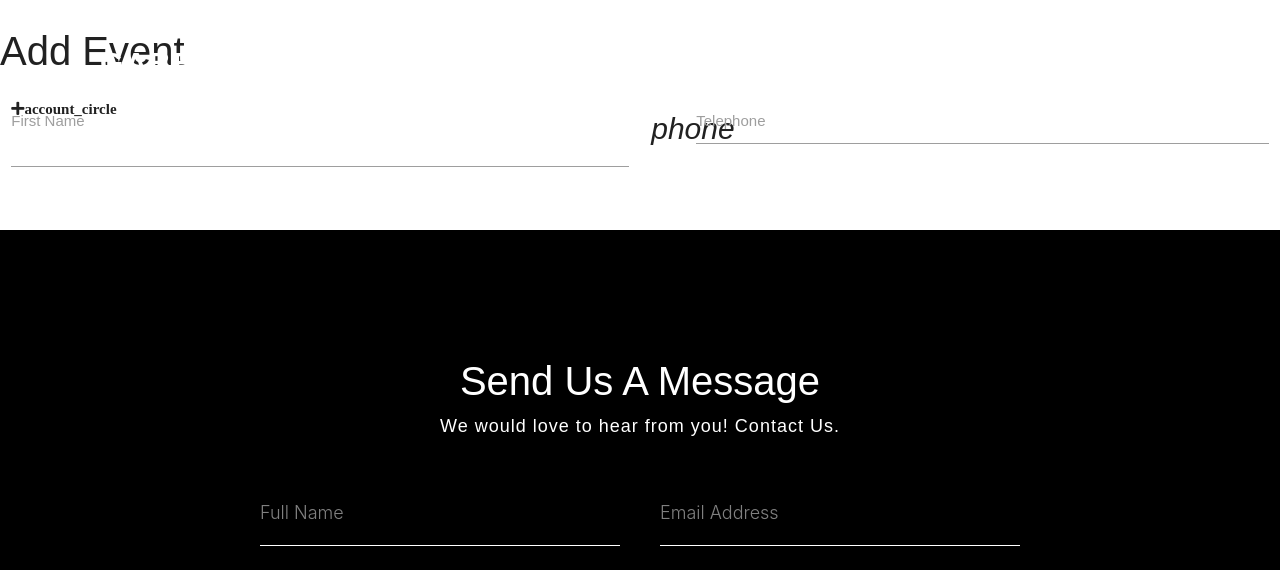
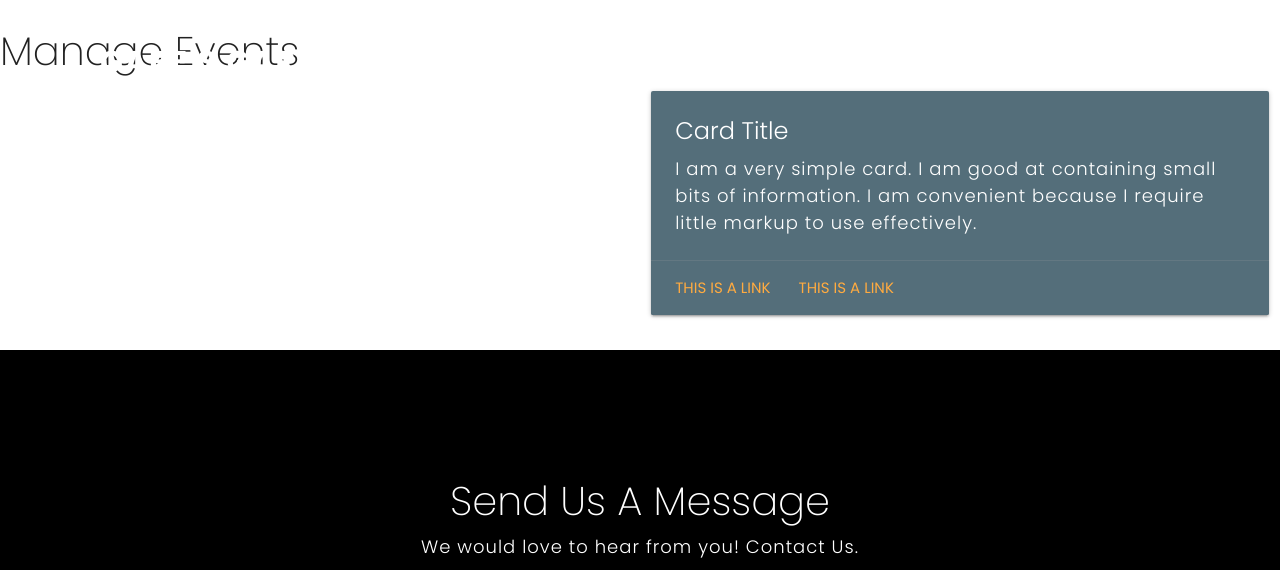
Before and after one commit to Code-Institute-Submissions/susanmarie87-The-Garden_NovResub, a Flask app: template templates/register_event.html in a window 1280 px wide. Shown: the top 570 px of the page. Run offline with Flask 2, Linux system fonts and the light colour scheme; the template is opened without the code that fills it, so the values that code supplies are empty; some libraries are stand-ins or nearby versions; some web fonts are replaced.

Commit message:
Add error pages and basic changes

```diff
--- a/static/css/styles.css
+++ b/static/css/styles.css
@@ -1,4 +1,4 @@
-@import url("https://fonts.googleapis.com/css?family=Nunito&display=swap");
+@import url('https://fonts.googleapis.com/css?family=Poppins:200,300,400,500,600,700,800,900&display=swap');
 
 * {
     margin: 0;
@@ -739,8 +727,81 @@ section .container.active .signinBx .imgBx {
     }
 }
 
+/*Login PAGE*/
+.container-login {
+    background: url('../img/backgroud.jpg');
+    padding: 1rem;
+    padding-top: 15rem;
+    display: flex;
+    justify-content: center;
+    align-items: center;
+
+}
+
 /* -- Events */
-.banner-4 {
+
+
+/* Buttons On Event Cards*/
+
+.button1 {
+    border: black;
+    color: white;
+    padding: 10px 15px;
+    text-align: left;
+    text-decoration: none;
+    display: inline-block;
+    font-size: 16px;
+    margin: 8px 4px;
+    transition-duration: 0.4s;
+    cursor: pointer;
+}
+
+.button1 {
+    background-color: cadetblue color;
+    color: black;
+    border: 2px solid cadetblue;
+}
+
+
+.button2 {
+    border: black;
+    color: white;
+    padding: 10px 15px;
+    text-align: left;
+    text-decoration: none;
+    display: inline-block;
+    font-size: 16px;
+    margin: 8px 4px;
+    transition-duration: 0.4s;
+    cursor: pointer;
+}
+
+.button2 {
+    background-color: cadetblue color;
+    color: black;
+    border: 2px solid cadetblue;
+}
+
+
+.container-profile {
+    background: url('../img/backgroud.jpg');
+    padding: 1rem;
+    padding-top: 15rem;
+    display: flex;
+    justify-content: center;
+    align-items: center;
+
+}
+
+.row {
+    float: left;
+    display: block;
+    justify-content: space-between;
+    align-items: center;
+}
+
+/* -- Event Page Banner images */
+.banner-6 {
     position: relative;
     width: 100%;
     min-height: 100vh;
@@ -940,16 +925,7 @@ img {
 
 }
 
-/*Error PAGE*/
-
-error-page {
-    position: absolute;
-    top: 10%;
-    left: 17%;
-    right: 17%;
-    bottom: 20% display: flex;
-    align-items: center;
-    justify-content: center;
-    background: #fff;
-    box-shadow: 0px 5px 10px rgba(0, 0, 0, 0.1);
+.row {
+    display: flex;
+    justify-content: space-between;
 }
--- a/templates/500.html
+++ b/templates/500.html
@@ -3,7 +3,7 @@
 
 <div class="container-500">
     <h2>Oops! Page not found</h2>
-    <h1>404</h1>
+    <h1>500</h1>
     <p>We can't find the page you're looking for</p>
     <a href="#">Back to homepage</a>
 
--- a/templates/events.html
+++ b/templates/events.html
@@ -1,7 +1,7 @@
 {% extends "base.html" %}
 {% block content %}
 
-<section class="banner-5" id="register"></section>
+<section class="banner-6" id="register"></section>
 <div class="spacer">
     &nbsp;
 </div>
@@ -39,6 +39,7 @@
 
             {% endfor %}
         </div>
+    </div>
 </form>
 
 
--- a/templates/register_event.html
+++ b/templates/register_event.html
@@ -2,23 +2,24 @@
 {% block content %}
 
 
-<section class="banner-3" id="profile"></section>
-<h3>Add Event</h3>
+<div class="container-reg">
+    <h3>Manage Events</h3>
 
-<div class="row">
-    <form class="col s12" method="POST" action="">
-        <div class="row">
-            <div class="input-field col s6">
-                <i class="fas fa-plus">account_circle</i>
-                <input id="icon_prefix" type="text" class="validate">
-                <label for="icon_prefix">First Name</label>
-            </div>
-            <div class="input-field col s6">
-                <i class="material-icons prefix">phone</i>
-                <input id="" type="tel" class="validate">
-                <label for="icon_telephone">Telephone</label>
+    <div class="row">
+        <div class="col s12 m6">
+            <div class="card blue-grey darken-1">
+                <div class="card-content white-text">
+                    <span class="card-title">Card Title</span>
+                    <p>I am a very simple card. I am good at containing small bits of information.
+                        I am convenient because I require little markup to use effectively.</p>
+                </div>
+                <div class="card-action">
+                    <a href="#">This is a link</a>
+                    <a href="#">This is a link</a>
+                </div>
             </div>
         </div>
-    </form>
+    </div>
 </div>
-{% endblock %}
+
+{% endblock %} -->
```
Also changed, not shown: other parts of static/css/styles.css (+15 -103 lines), templates/404.html (+2 -6 lines).
